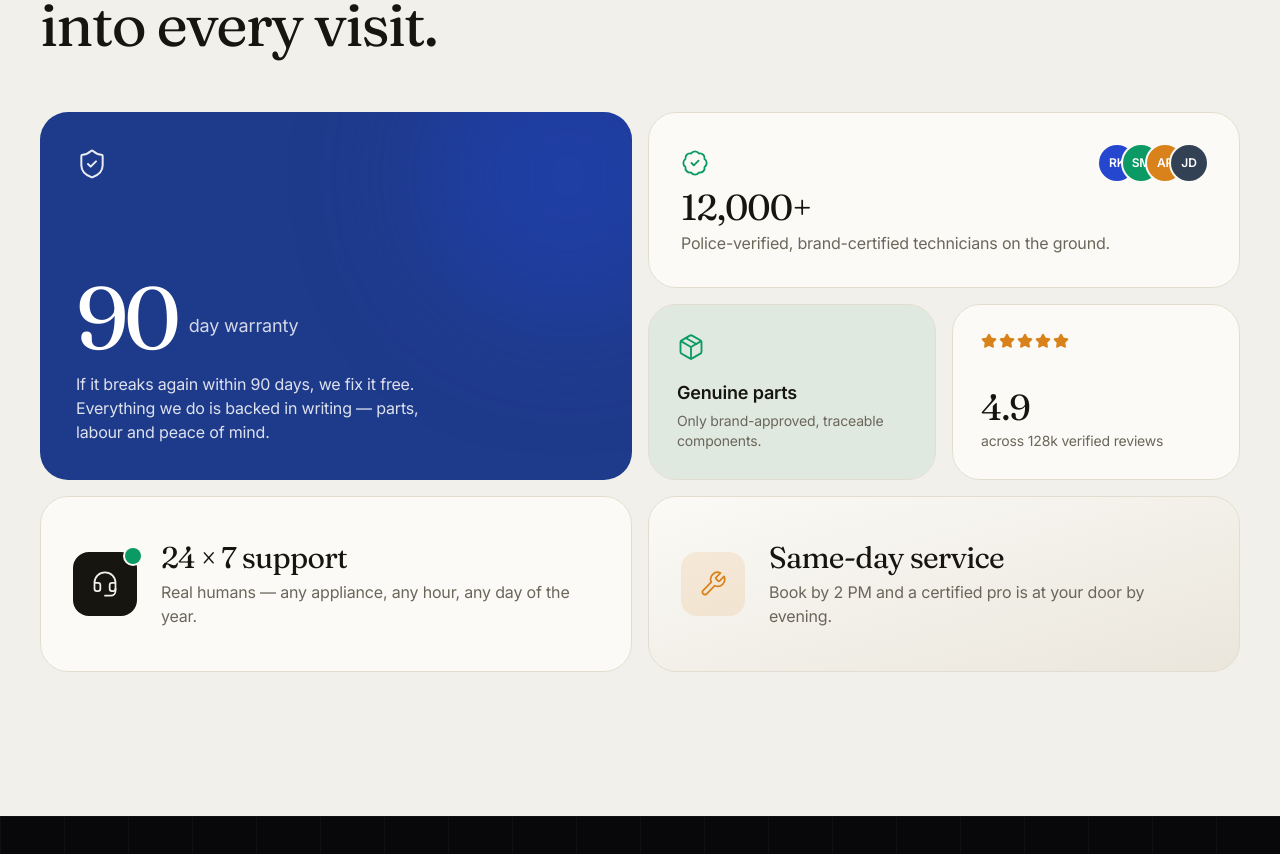
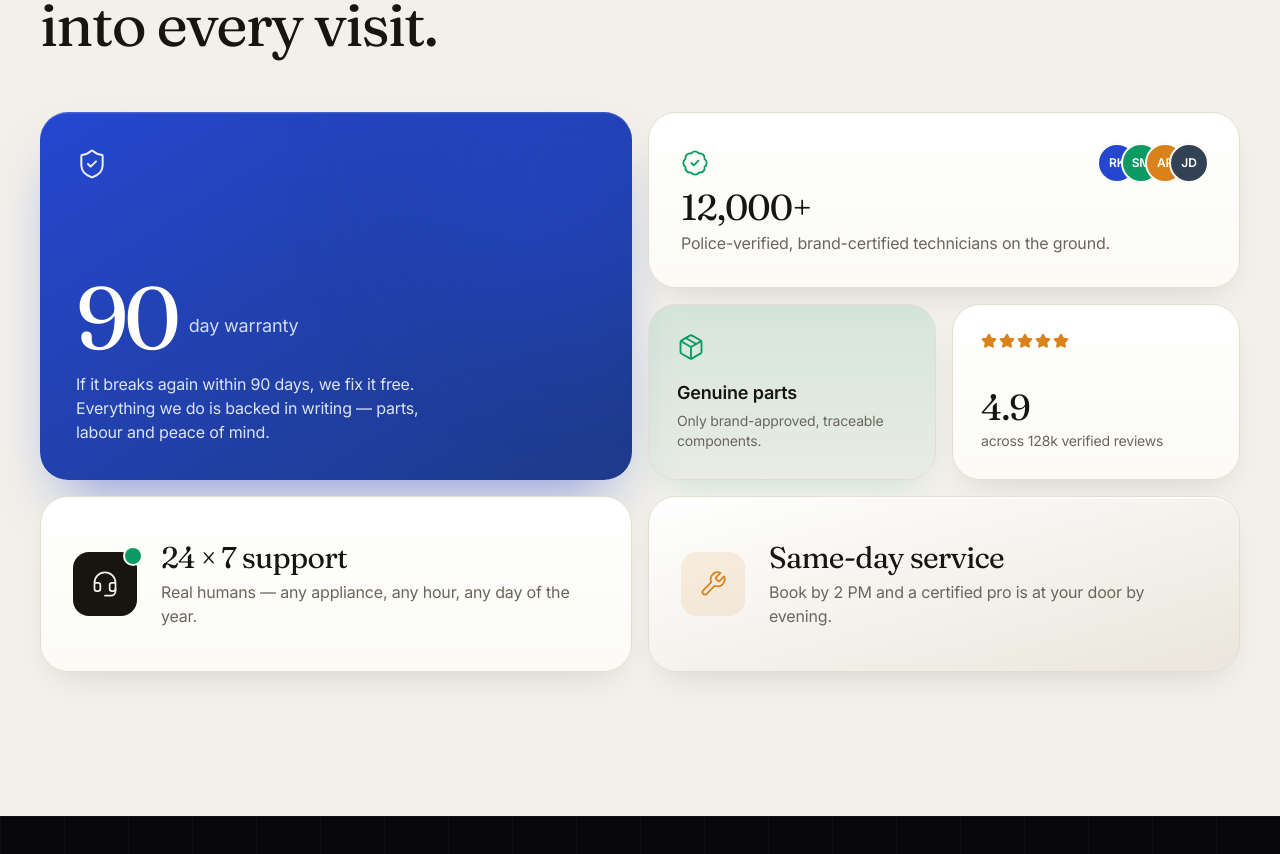
Before and after one commit to Tanveersultana125/24X7services, a Next.js app: page / in a window 1280 px wide. Shown: the part 5544-6398 px from the top of the page. Built offline with nearby package versions, Linux system fonts and the light colour scheme.

Commit message:
TrustBento: 3D beveled cards with floating shadows and hover lift
Bring the why-24x7 bento grid up to the site's elevated card style —
gradient surfaces, inset highlight, colored shadow on the royal card, and
a lift on hover.

Co-Authored-By: Claude Opus 4.8 (1M context) <noreply@anthropic.com>

```diff
--- a/src/components/site/TrustBento.tsx
+++ b/src/components/site/TrustBento.tsx
@@ -18,7 +18,7 @@ function Card({ i, className, children }: { i: number; className?: string; child
       initial="hidden"
       whileInView="show"
       viewport={{ once: true, margin: "-60px" }}
-      className={cn("relative overflow-hidden rounded-[1.75rem]", className)}
+      className={cn("group relative overflow-hidden rounded-[1.75rem] transition-all duration-500 hover:-translate-y-1.5", className)}
     >
       {children}
     </motion.div>
@@ -40,7 +40,7 @@ export function TrustBento() {
 
         <div className="mt-14 grid auto-rows-[minmax(11rem,auto)] grid-cols-2 gap-4 lg:grid-cols-4">
           {/* A — hero warranty (dark royal) */}
-          <Card i={0} className="col-span-2 row-span-2 bg-royal p-9 text-white lg:row-span-2">
+          <Card i={0} className="col-span-2 row-span-2 bg-gradient-to-br from-royal-bright to-royal p-9 text-white shadow-[0_32px_60px_-24px_rgba(37,71,208,0.55),inset_0_1.5px_0_rgba(255,255,255,0.15)] lg:row-span-2">
             <div className="pointer-events-none absolute -right-20 -top-20 size-72 rounded-full bg-royal-bright/40 blur-3xl" />
             <div className="relative flex h-full flex-col justify-between">
               <ShieldCheck className="size-8 text-white/90" strokeWidth={1.5} />
@@ -58,7 +58,7 @@ export function TrustBento() {
           </Card>
 
           {/* B — verified technicians */}
-          <Card i={1} className="col-span-2 border border-border bg-surface p-8">
+          <Card i={1} className="col-span-2 border border-white/70 bg-gradient-to-b from-white to-surface shadow-[0_16px_36px_-18px_rgba(23,21,15,0.16),inset_0_1.5px_0_rgba(255,255,255,0.9)] hover:shadow-[0_32px_56px_-22px_rgba(23,21,15,0.26)] p-8">
             <div className="flex h-full flex-col justify-between">
               <div className="flex items-center justify-between">
                 <BadgeCheck className="size-7 text-emerald" strokeWidth={1.6} />
@@ -82,7 +82,7 @@ export function TrustBento() {
           </Card>
 
           {/* C — genuine parts (emerald) */}
-          <Card i={2} className="border border-emerald/20 bg-emerald/8 p-7">
+          <Card i={2} className="border border-emerald/25 bg-gradient-to-b from-emerald/12 to-emerald/[0.04] p-7 shadow-[0_16px_36px_-18px_rgba(11,154,99,0.22)] hover:shadow-[0_30px_54px_-22px_rgba(11,154,99,0.3)]">
             <div className="flex h-full flex-col justify-between">
               <Package className="size-7 text-emerald" strokeWidth={1.6} />
               <div>
@@ -93,7 +93,7 @@ export function TrustBento() {
           </Card>
 
           {/* D — rating */}
-          <Card i={3} className="border border-border bg-surface p-7">
+          <Card i={3} className="border border-white/70 bg-gradient-to-b from-white to-surface shadow-[0_16px_36px_-18px_rgba(23,21,15,0.16),inset_0_1.5px_0_rgba(255,255,255,0.9)] hover:shadow-[0_32px_56px_-22px_rgba(23,21,15,0.26)] p-7">
             <div className="flex h-full flex-col justify-between">
               <div className="flex gap-0.5">
                 {Array.from({ length: 5 }).map((_, i) => (
@@ -108,7 +108,7 @@ export function TrustBento() {
           </Card>
 
           {/* E — 24/7 support (glass, live) */}
-          <Card i={4} className="col-span-2 border border-border bg-surface p-8">
+          <Card i={4} className="col-span-2 border border-white/70 bg-gradient-to-b from-white to-surface shadow-[0_16px_36px_-18px_rgba(23,21,15,0.16),inset_0_1.5px_0_rgba(255,255,255,0.9)] hover:shadow-[0_32px_56px_-22px_rgba(23,21,15,0.26)] p-8">
             <div className="flex h-full items-center gap-6">
               <div className="relative grid size-16 shrink-0 place-items-center rounded-2xl bg-ink text-background">
                 <Headset className="size-7" strokeWidth={1.5} />
@@ -125,7 +125,7 @@ export function TrustBento() {
           </Card>
 
           {/* F — same-day */}
-          <Card i={5} className="col-span-2 border border-border bg-gradient-to-br from-surface to-surface-2 p-8">
+          <Card i={5} className="col-span-2 border border-white/70 bg-gradient-to-br from-white to-surface-2 p-8 shadow-[0_16px_36px_-18px_rgba(23,21,15,0.16),inset_0_1.5px_0_rgba(255,255,255,0.9)] hover:shadow-[0_32px_56px_-22px_rgba(23,21,15,0.26)]">
             <div className="flex h-full items-center gap-6">
               <div className="grid size-16 shrink-0 place-items-center rounded-2xl bg-amber/12 text-amber">
                 <Wrench className="size-7" strokeWidth={1.5} />
```
